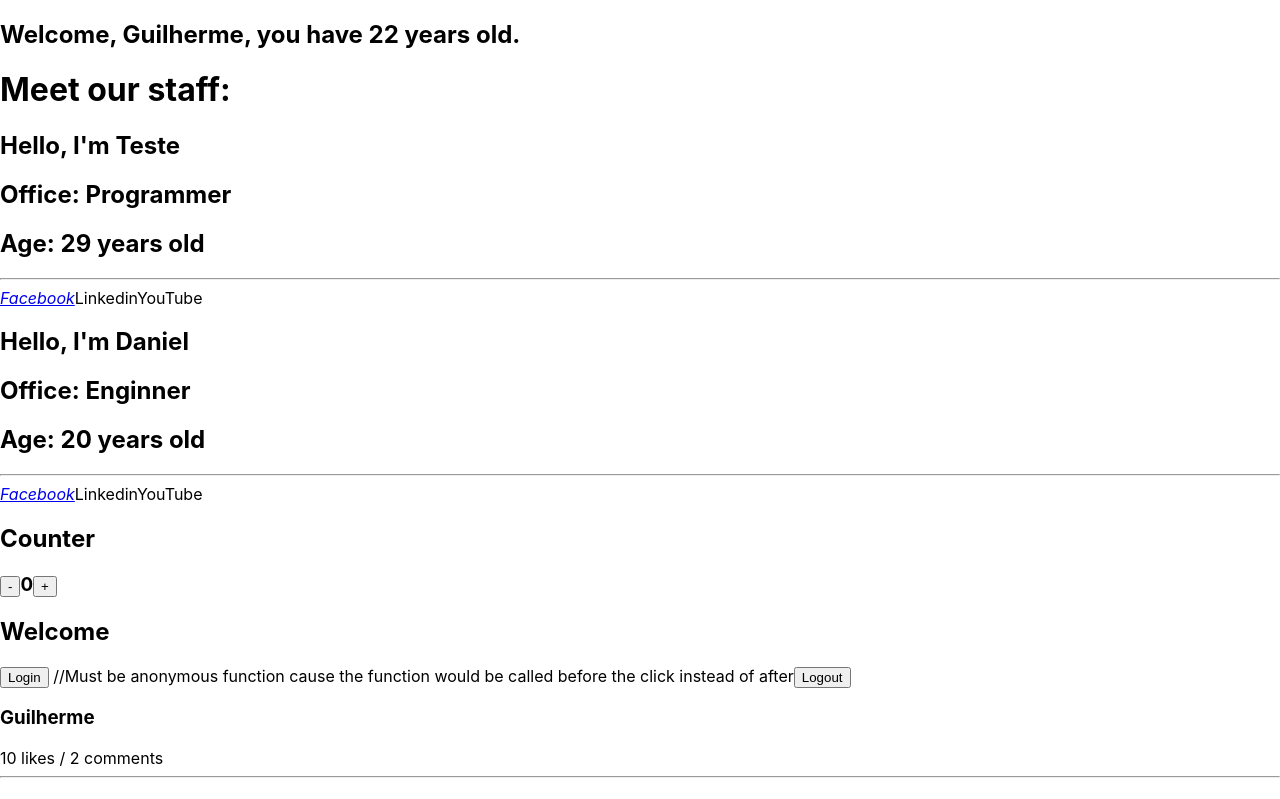
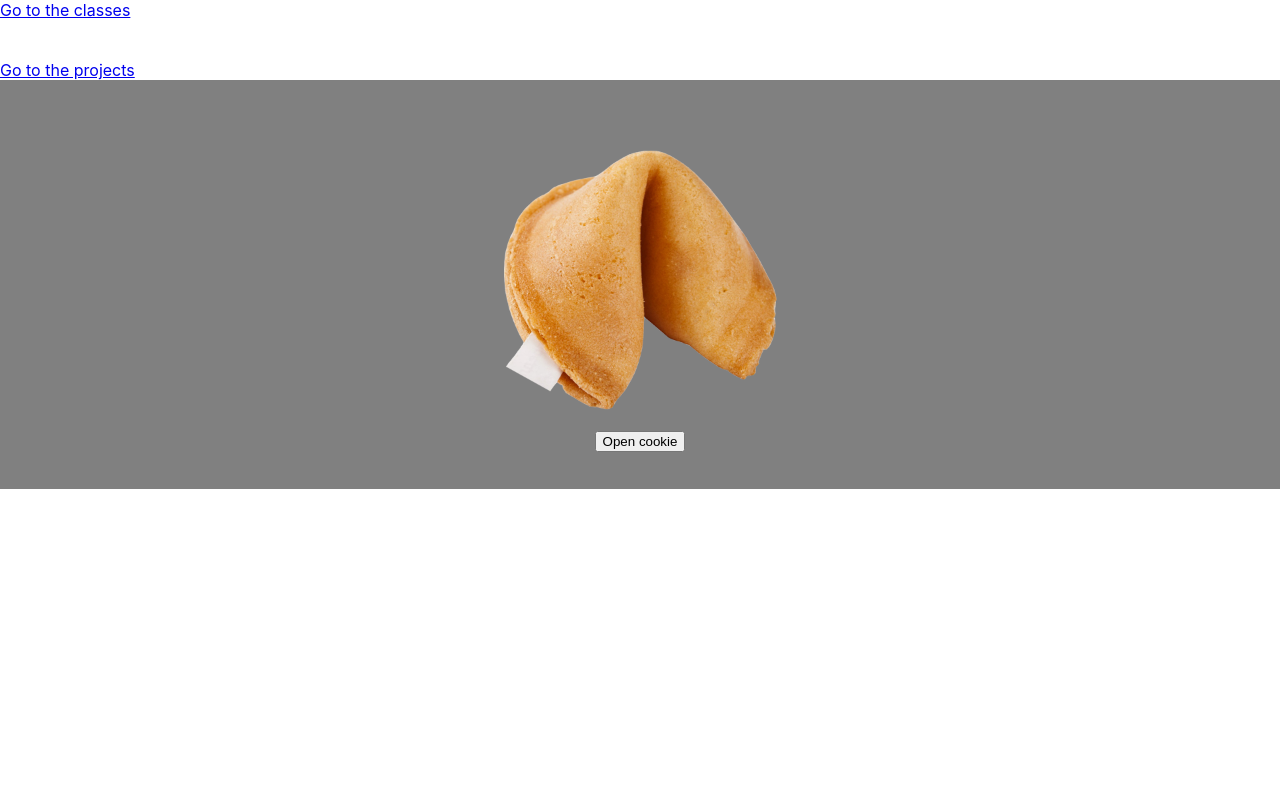
Before and after one commit to guilhermeDTNA/Fundamentos-Basicos-do-ReactJS, a React (Create React App) app: page /projects in a window 1280 px wide. Shown: the top 799 px of the page. Built offline with nearby package versions, Linux system fonts and the light colour scheme.

Commit message:
Restructuring folders and files and making the first project: the fortune cookie

```diff
--- a/package.json
+++ b/package.json
@@ -9,6 +9,7 @@
     "react": "^16.13.1",
     "react-anchor-link-smooth-scroll": "^1.0.12",
     "react-dom": "^16.13.1",
+    "react-router-dom": "^5.2.0",
     "react-scripts": "3.4.1"
   },
   "scripts": {
--- a/src/App.js
+++ b/src/App.js
@@ -1,140 +1,27 @@
 import React, {Component} from 'react';
+import { BrowserRouter as Router, Route, Link } from "react-router-dom";
 
-import Member from './components/member/';
-import Input from './components/input';
-import Form from './components/Form';
+import Classes from './classes/';
+import Projects from './projects/App';
 
 
-//To constants is necessary send the props through reference
-const Welcome = (props) => {
-
-	return(
-		<div>
-		<h2>Welcome, {props.name}, you have {props.age} years old.</h2>
-		</div>
-		);
-}
-
-//To classes it is possible view the props just by "this", it doesn't need reference
-class Staff extends Component{
+export default class Principal extends Component{
 	render(){
 		return(
+			<Router>
+			<div>
+			<Link to="/classes/" className="btn">Go to the classes</Link>
 
-			<div>
-			<About name={this.props.name} office={this.props.office} age={this.props.age} />
+			<br />
+			<br />
+			<br />
 
-			<Social facebook={this.props.facebook} />
+			<Link to="/projects/App" className="btn">Go to the projects</Link>
+
+			<Route path="/classes/" component={Classes} />
+			<Route path="/projects/" component={Projects} />
 			</div>
-
+			</Router>
 			);
 	}
 }
-
-class Social extends Component{
-	render(){
-		return(
-			<div>
-			<a href={this.props.facebook}><i>Facebook</i></a>
-			<a>Linkedin</a>
-			<a>YouTube</a>
-			</div>
-			);
-	}
-}
-
-class About extends Component{
-	render(){
-		return(
-			<div>
-			<h2>Hello, I'm {this.props.name} </h2>
-			<h2>Office: {this.props.office}</h2>
-			<h2>Age: {this.props.age}</h2>
-
-			<hr/>
-			</div>
-			);
-	}
-}
-
-class App extends Component{
-
-	constructor(props){
-		super(props);
-		this.state={
-			name: 'Teste',
-			counter: 0,
-			time: '00:00:00'
-		}
-
-		this.increase = this.increase.bind(this);
-		this.decrease = this.decrease.bind(this);
-	}
-
-//this function is executed only one time
-	componentDidMount(){
-		setInterval(()=>{
-			this.setState({time: new Date().toLocaleTimeString() })
-		});
-	}
-
-	//This function is called always that a state is updated
-	componentDidUpdate(){
-		//console.log('Some state was updated');
-	}
-
-
-	increase(){
-		let state = this.state;
-		state.counter++;
-		this.setState(state);
-	}
-
-	decrease(){
-		let state = this.state;
-
-		if(state.counter === 0){
-			alert("Unfortunately the counter assumed zero value, then it's impossible to continue");
-			return;
-		}
-
-		state.counter--;
-		this.setState(state);
-	}
-
-	render(){
-		return (
-			<div>
-			<div>
-			<Welcome name="Guilherme" age="22" />
-
-			<h1>Meet our staff: </h1>
-			<Staff name={this.state.name} office="Programmer" age="29 years old" facebook="https://www.facebook.com/guilherme.rochaleite.9" />
-			<Staff name="Daniel" office="Enginner" age="20 years old" facebook="https://www.facebook.com/guilherme.rochaleite.9"/>
-
-			</div>
-			<div>
-			<h2>Counter</h2>
-			<h3>
-			<button onClick={this.decrease}>-</button>
-			{this.state.counter}
-			<button onClick={this.increase}>+</button>
-			</h3>
-			</div>
-
-			<Member name="Guest" />
-
-			<Input />
-
-			<Form />
-
-
-			<div>
-				{this.state.time}
-			</div>
-
-			</div>
-			);
-	}}
-
-
-	export default App;
--- /dev/null
+++ b/src/classes/index.js
@@ -0,0 +1,140 @@
+import React, {Component} from 'react';
+
+import Member from './components/member/';
+import Input from './components/input';
+import Form from './components/Form';
+
+
+//To constants is necessary send the props through reference
+const Welcome = (props) => {
+
+	return(
+		<div>
+		<h2>Welcome, {props.name}, you have {props.age} years old.</h2>
+		</div>
+		);
+}
+
+//To classes it is possible view the props just by "this", it doesn't need reference
+class Staff extends Component{
+	render(){
+		return(
+
+			<div>
+			<About name={this.props.name} office={this.props.office} age={this.props.age} />
+
+			<Social facebook={this.props.facebook} />
+			</div>
+
+			);
+	}
+}
+
+class Social extends Component{
+	render(){
+		return(
+			<div>
+			<a href={this.props.facebook}><i>Facebook</i></a>
+			<a>Linkedin</a>
+			<a>YouTube</a>
+			</div>
+			);
+	}
+}
+
+class About extends Component{
+	render(){
+		return(
+			<div>
+			<h2>Hello, I'm {this.props.name} </h2>
+			<h2>Office: {this.props.office}</h2>
+			<h2>Age: {this.props.age}</h2>
+
+			<hr/>
+			</div>
+			);
+	}
+}
+
+class Classes extends Component{
+
+	constructor(props){
+		super(props);
+		this.state={
+			name: 'Teste',
+			counter: 0,
+			time: '00:00:00'
+		}
+
+		this.increase = this.increase.bind(this);
+		this.decrease = this.decrease.bind(this);
+	}
+
+//this function is executed only one time
+	componentDidMount(){
+		setInterval(()=>{
+			this.setState({time: new Date().toLocaleTimeString() })
+		});
+	}
+
+	//This function is called always that a state is updated
+	componentDidUpdate(){
+		//console.log('Some state was updated');
+	}
+
+
+	increase(){
+		let state = this.state;
+		state.counter++;
+		this.setState(state);
+	}
+
+	decrease(){
+		let state = this.state;
+
+		if(state.counter === 0){
+			alert("Unfortunately the counter assumed zero value, then it's impossible to continue");
+			return;
+		}
+
+		state.counter--;
+		this.setState(state);
+	}
+
+	render(){
+		return (
+			<div>
+			<div>
+			<Welcome name="Guilherme" age="22" />
+
+			<h1>Meet our staff: </h1>
+			<Staff name={this.state.name} office="Programmer" age="29 years old" facebook="https://www.facebook.com/guilherme.rochaleite.9" />
+			<Staff name="Daniel" office="Enginner" age="20 years old" facebook="https://www.facebook.com/guilherme.rochaleite.9"/>
+
+			</div>
+			<div>
+			<h2>Counter</h2>
+			<h3>
+			<button onClick={this.decrease}>-</button>
+			{this.state.counter}
+			<button onClick={this.increase}>+</button>
+			</h3>
+			</div>
+
+			<Member name="Guest" />
+
+			<Input />
+
+			<Form />
+
+
+			<div>
+				{this.state.time}
+			</div>
+
+			</div>
+			);
+	}}
+
+
+	export default Classes;
--- /dev/null
+++ b/src/projects/App.js
@@ -0,0 +1,57 @@
+import React, {Component} from 'react';
+
+import './style.css';
+
+class Button extends Component{
+	render(){
+		return(
+
+			<div>
+			<button onClick={this.props.actionBtn}>{this.props.name}</button>
+			</div>
+
+			);
+	}
+}
+
+class Projects extends Component{
+
+	constructor(props){
+		super(props);
+		this.state={
+			textPhrase:''
+		};
+
+		this.breakCookie = this.breakCookie.bind(this);
+
+		this.phrases = ['Siga os bons e aprenda com eles.', 'O bom-senso vale mais do que muito conhecimento.',
+		'O riso é a menor distância entre duas pessoas.',
+		'Deixe de lado as preocupações e seja feliz.',
+		'Realize o óbvio, pense no improvável e conquiste o impossível.',
+		'Acredite em milagres, mas não dependa deles.',
+		'A maior barreira para o sucesso é o medo do fracasso.'];
+	}
+
+	breakCookie(){
+		let state = this.state;
+		let randomNumber = Math.floor(Math.random() * this.phrases.length);
+
+		state.textPhrase = ' "'+this.phrases[randomNumber]+'" ';
+		this.setState(state);
+	}
+
+	render(){
+		return(
+
+			<div className="container">
+			<img src={require('./assets/biscoito.png')} className="img" />
+
+			<Button name="Open cookie" actionBtn={this.breakCookie}/>
+			<h3 className="textPhrase">{this.state.textPhrase}</h3>
+			</div>
+
+			);
+	}
+}
+
+export default Projects;
--- /dev/null
+++ b/src/projects/style.css
@@ -0,0 +1,20 @@
+.container{
+	display: flex;
+	flex-direction: column;
+	width:100%;
+	justify-content: center;
+	align-items: center;
+	background-color: grey;
+}
+
+.img{
+	width:300px;
+	height: 300px;
+	margin-top: 50px;
+}
+
+.textPhrase{
+	font-style: italic;
+	color: orange;
+	text-align: center;
+}
```
Also changed, not shown: src/classes/components/Form.js (renamed from src/components/Form.js), src/classes/components/List.js (renamed from src/components/List.js), src/classes/components/feed/index.js (renamed from src/components/feed/index.js), src/classes/components/input/index.js (renamed from src/components/input/index.js), src/classes/components/member/index.js (renamed from src/components/member/index.js), src/projects/assets/biscoito.png (added), 1 other file (tests, documents, lock files or other folders).
